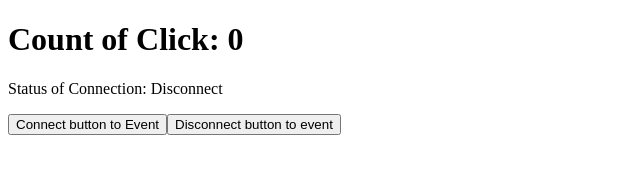
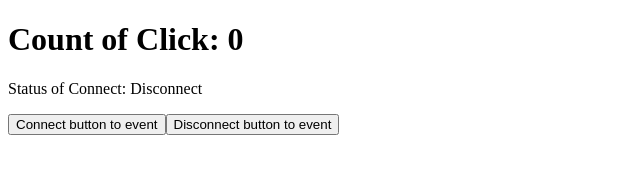
Before and after one commit to limhoontaig/javascript, a plain HTML site: page html/js/sample.html in a window 1280 px wide. Both pictures are taken after a click on the button "Disconnect button to event". Shown: the full height of the page, 0-640 px from the left. Drawn offline with Linux system fonts and the light colour scheme.

Commit message:
2nd time input

```diff
--- a/html/js/sample.html
+++ b/html/js/sample.html
@@ -7,43 +7,43 @@
   <title>Document</title>
   <script>
     document.addEventListener('DOMContentLoaded', () => {
+      let counter = 0
 
-      let counter =0
       const listener = () => {
         header.textContent = `Count of Click: ${++counter}`
       }
 
       const header = document.createElement('h1');
       header.style.userSelect = 'none';
-      header.textContent = 'Count of Click: 0';
+      header.textContent = 'Count of Click: 0'
 
       const p = document.createElement('p');
       p.style.userSelect = 'none';
-      p.textContent = 'Status of Connection: Disconnect';
+      p.textContent = 'Status of Connect: Disconnect';
 
       const connectButton = document.createElement('button');
-      connectButton.textContent = 'Connect button to Event';
+      connectButton.textContent = 'Connect button to event';
       connectButton.addEventListener('click', () => {
         header.addEventListener('click', listener);
-        p.textContent = 'Status of Connection: Connect';
+        p.textContent = 'Status of Connect: Connect';
       })
 
       const disconnectButton = document.createElement('button');
       disconnectButton.textContent = 'Disconnect button to event';
       disconnectButton.addEventListener('click', () => {
         header.removeEventListener('click', listener);
-        p.textContent = 'Status of Connection: Disconnect'
+        p.textContent = 'Status of Connect: Disconnect';
       })
 
       document.body.appendChild(header)
       document.body.appendChild(p)
       document.body.appendChild(connectButton)
       document.body.appendChild(disconnectButton)
+
     })
   </script>
 </head>
 <body>
 
-
 </body>
 </html>
```
